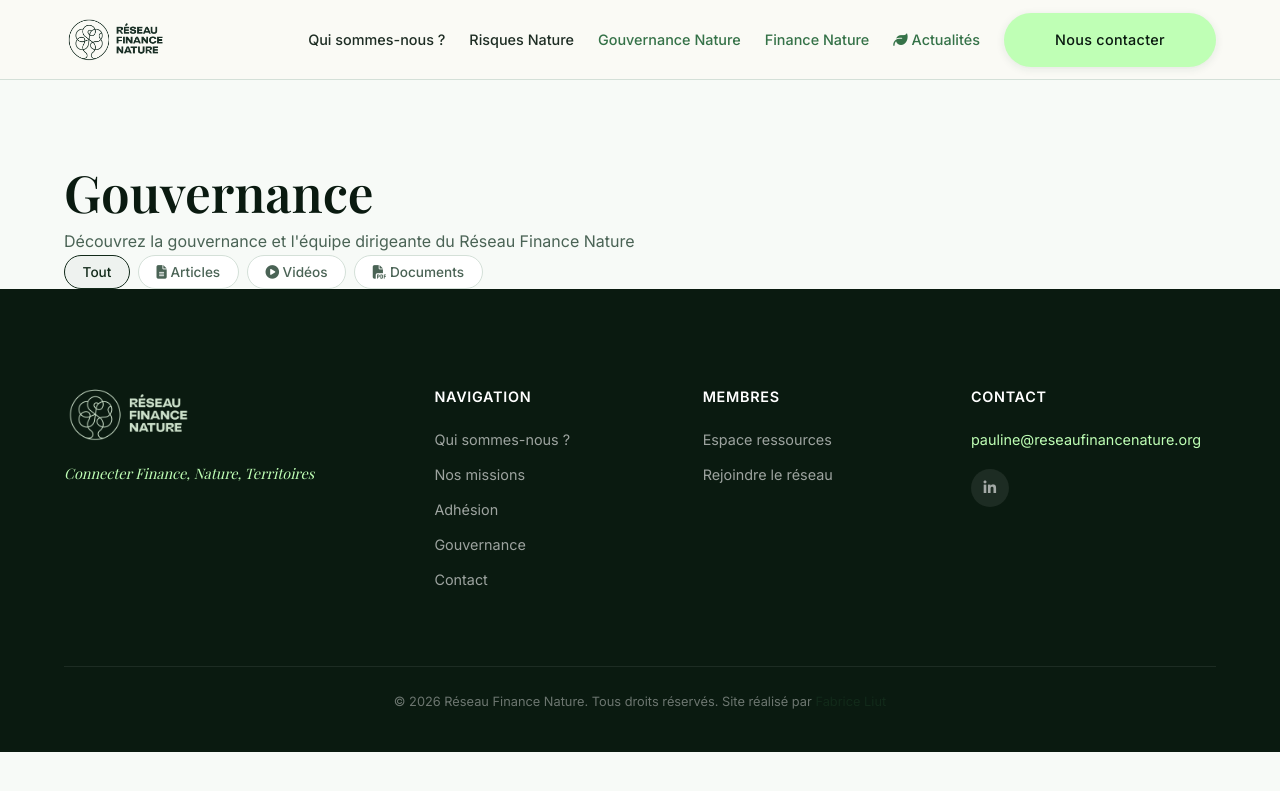
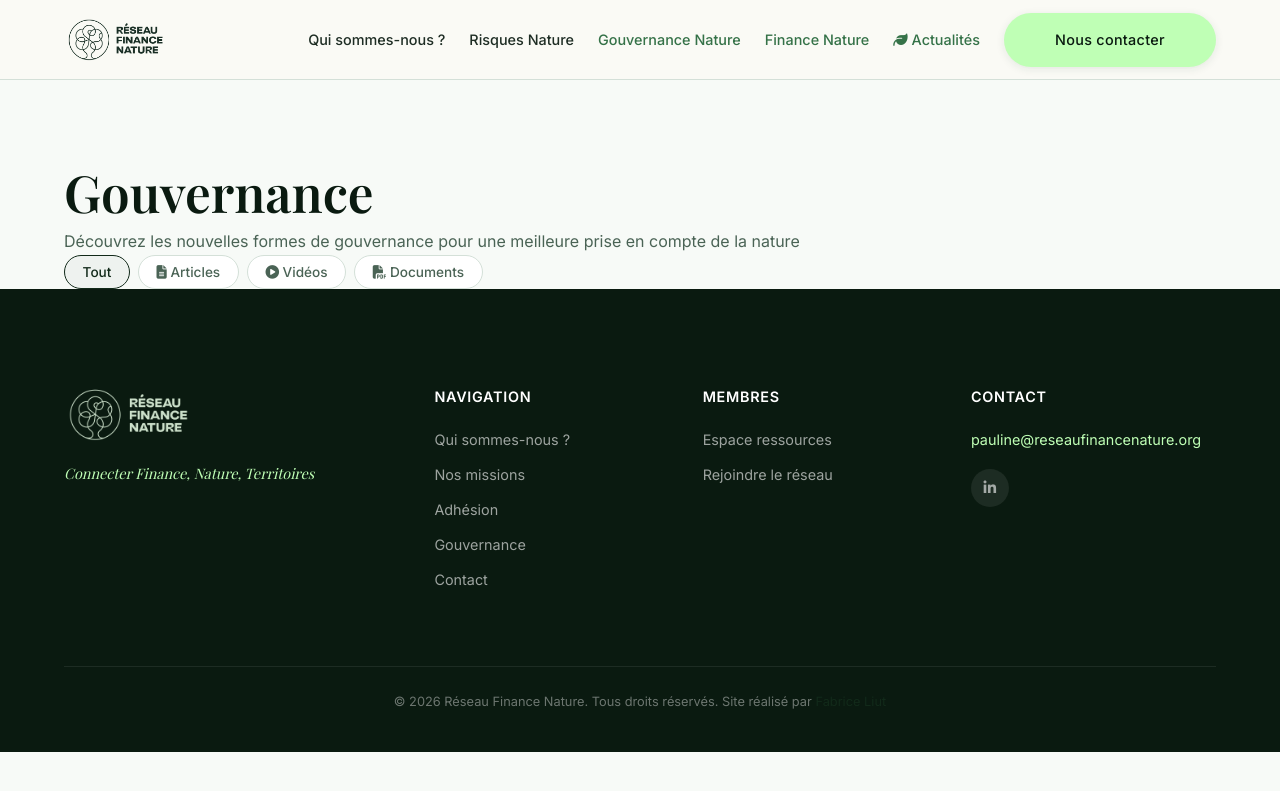
Before and after one commit to fabriceliut/reseau-finance-nature, a Jekyll site: the page built from pages/gouvernance.html, in a window 1280 px wide. Shown: the top 791 px of the page. Built offline with Jekyll 4.4.1, drawn with Linux system fonts in a browser that asks for light colours.

Commit message:
Update taglines for Gouvernance Nature, Finance Nature, and Actualités pages

```diff
--- a/pages/actualites.html
+++ b/pages/actualites.html
@@ -10,7 +10,7 @@ permalink: /actualites/
       <div class="news-header fade-up">
         <div>
           <h1>Actualités et Ressources</h1>
-          <p style="color: var(--color-text-light); margin-top: 0.25rem;">Découvrez les dernières actualités et ressources du Réseau Finance Nature</p>
+          <p style="color: var(--color-text-light); margin-top: 0.25rem;">Découvrez toute l'actualité de l'écosystème Nature</p>
         </div>
         <div class="resource-filters" role="group" aria-label="Filtrer par type">
           <button class="filter-btn active" data-filter="all" aria-pressed="true">Tout</button>
--- a/pages/financements.html
+++ b/pages/financements.html
@@ -10,7 +10,7 @@ permalink: /financements/
       <div class="news-header fade-up">
         <div>
           <h1>Financements</h1>
-          <p style="color: var(--color-text-light); margin-top: 0.25rem;">Découvrez les opportunités de financements pour la nature et la biodiversité</p>
+          <p style="color: var(--color-text-light); margin-top: 0.25rem;">Découvrez les mécanismes de finance Nature</p>
         </div>
         <div class="resource-filters" role="group" aria-label="Filtrer par type">
           <button class="filter-btn active" data-filter="all" aria-pressed="true">Tout</button>
--- a/pages/gouvernance.html
+++ b/pages/gouvernance.html
@@ -10,7 +10,7 @@ permalink: /gouvernance/
       <div class="news-header fade-up">
         <div>
           <h1>Gouvernance</h1>
-          <p style="color: var(--color-text-light); margin-top: 0.25rem;">Découvrez la gouvernance et l'équipe dirigeante du Réseau Finance Nature</p>
+          <p style="color: var(--color-text-light); margin-top: 0.25rem;">Découvrez les nouvelles formes de gouvernance pour une meilleure prise en compte de la nature</p>
         </div>
         <div class="resource-filters" role="group" aria-label="Filtrer par type">
           <button class="filter-btn active" data-filter="all" aria-pressed="true">Tout</button>
```
